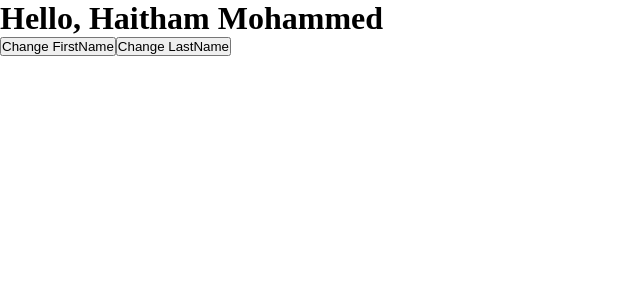
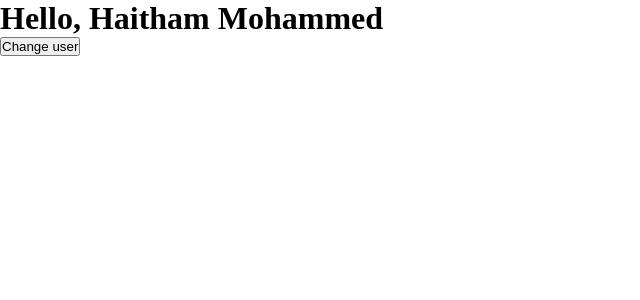
Before and after one commit to HaithamAbuDraz/react-course, a React (Vite) app: page / in a window 1280 px wide. Shown: the top 300 px of the page, without its empty margins (0-640 px from the left). Built offline with nearby package versions, Linux system fonts and the light colour scheme.

Commit message:
Consolidate firstName and lastName into single user object state

```diff
--- a/src/App.jsx
+++ b/src/App.jsx
@@ -2,18 +2,20 @@ import "./App.css";
 import { useState } from "react";
 
 const App = () => {
-  const [firstName, setFirstName] = useState("Haitham");
-  const [lastName, setLastName] = useState("Mohammed");
+  const [user, setUser] = useState({
+    firstName: "Haitham",
+    lastName: "Mohammed",
+  });
   return (
     <>
       <h1>
-        Hello, {firstName} {lastName}
+        Hello, {user.firstName} {user.lastName}
       </h1>
-      <button type='button' onClick={() => setFirstName("Bilal")}>
-        Change FirstName
-      </button>
-      <button type='button' onClick={() => setLastName("Abu Draz")}>
-        Change LastName
+      <button
+        type='button'
+        onClick={() => setUser({ firstName: "Bilal", lastName: "Abu Draz" })}
+      >
+        Change user
       </button>
     </>
   );
```
